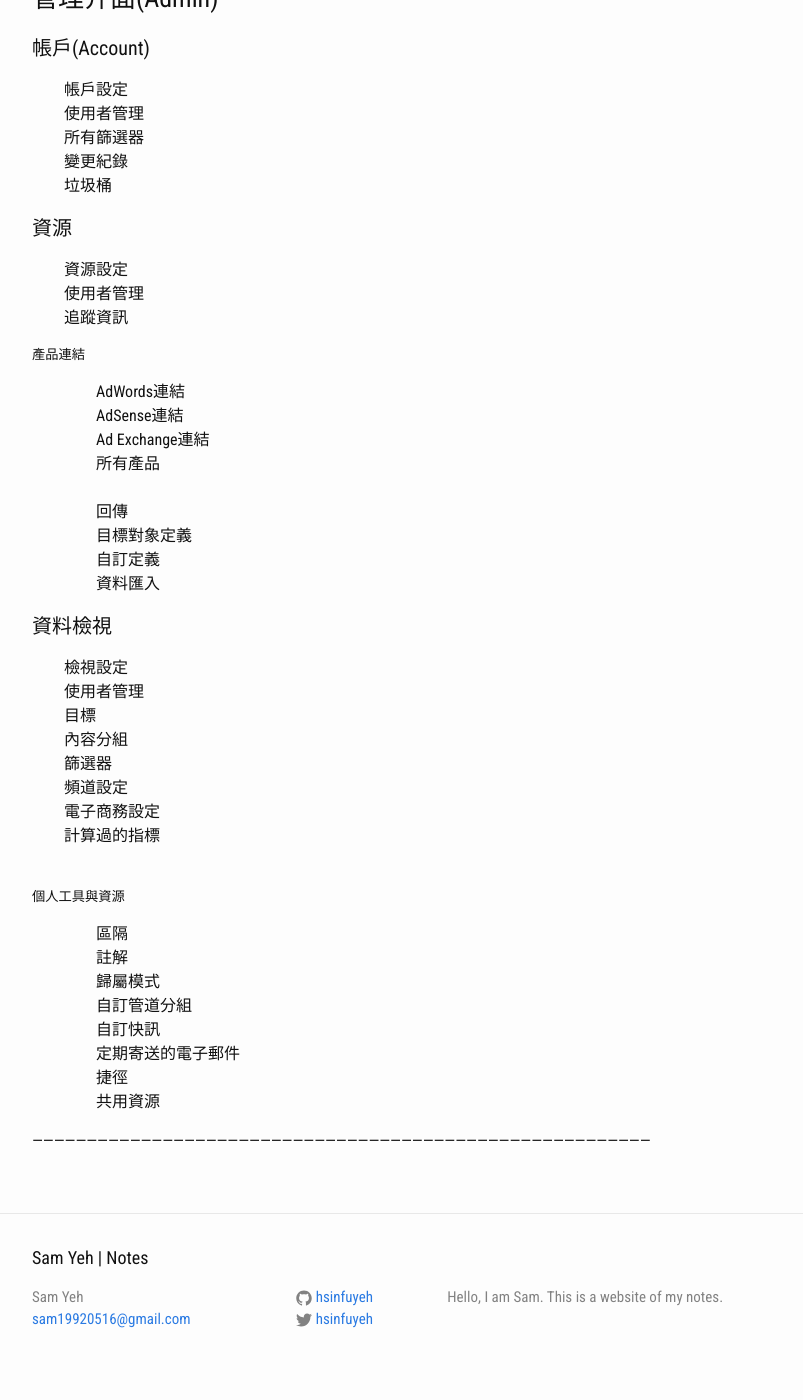
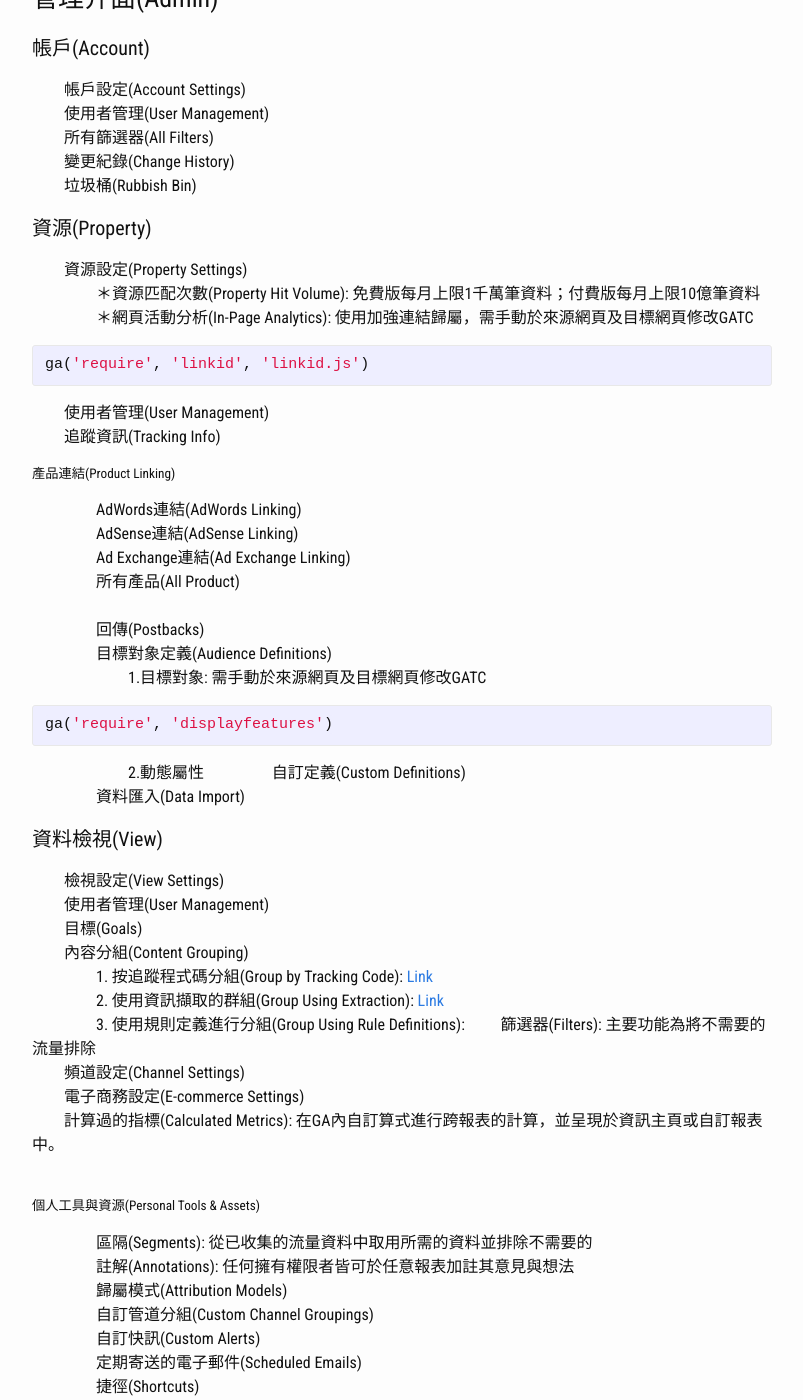
Before and after one commit to hsinfuyeh/hsinfuyeh.github.io, a Jekyll site: the page built from _posts/2017-09-15-google-analytics-06.markdown, in a window 1280 px wide and 1400 px high, scrolled down 221 px. Shown: the whole window, without its empty margins (238-1041 px from the left). Built offline with Jekyll 4.4.1, drawn with Linux system fonts in a browser that asks for light colours; some of the changed text lies outside the part shown.

Commit message:
update notes

```diff
--- a/_posts/2017-09-15-google-analytics-06.markdown
+++ b/_posts/2017-09-15-google-analytics-06.markdown
@@ -7,43 +7,57 @@ categories: jekyll update
 <h3>管理介面(Admin)</h3>
 {% highlight ruby %}{% endhighlight %}
 <h4>帳戶(Account)</h4>
-　　帳戶設定<br>
-　　使用者管理<br>
-　　所有篩選器<br>
-　　變更紀錄<br>
-　　垃圾桶<br>
-<h4>資源</h4>
-　　資源設定<br>
-　　使用者管理<br>
-　　追蹤資訊<br>
-<h5>產品連結</h5>
-　　　　AdWords連結<br>
-　　　　AdSense連結<br>
-　　　　Ad Exchange連結<br>
-　　　　所有產品<br>
+　　帳戶設定(Account Settings)<br>
+　　使用者管理(User Management)<br>
+　　所有篩選器(All Filters)<br>
+　　變更紀錄(Change History)<br>
+　　垃圾桶(Rubbish Bin)<br>
+<h4>資源(Property)</h4>
+　　資源設定(Property Settings)<br>
+　　　　＊資源匹配次數(Property Hit Volume): 免費版每月上限1千萬筆資料；付費版每月上限10億筆資料<br>
+　　　　＊網頁活動分析(In-Page Analytics): 使用加強連結歸屬，需手動於來源網頁及目標網頁修改GATC<br>
+{% highlight ruby %}ga('require', 'linkid', 'linkid.js'){% endhighlight %}
+　　使用者管理(User Management)<br>
+　　追蹤資訊(Tracking Info)<br>
+<h5>產品連結(Product Linking)</h5>
+　　　　AdWords連結(AdWords Linking)<br>
+　　　　AdSense連結(AdSense Linking)<br>
+　　　　Ad Exchange連結(Ad Exchange Linking)<br>
+　　　　所有產品(All Product)<br>
 　　　　<br>
-　　　　回傳<br>
-　　　　目標對象定義<br>
-　　　　自訂定義<br>
-　　　　資料匯入<br>
-<h4>資料檢視</h4>
-　　檢視設定<br>
-　　使用者管理<br>
-　　目標<br>
-　　內容分組<br>
-　　篩選器<br>
-　　頻道設定<br>
-　　電子商務設定<br>
-　　計算過的指標<br>
+　　　　回傳(Postbacks)<br>
+　　　　目標對象定義(Audience Definitions)<br>
+　　　　　　1.目標對象: 需手動於來源網頁及目標網頁修改GATC
+{% highlight ruby %}ga('require', 'displayfeatures'){% endhighlight %}
+　　　　　　2.動態屬性
+　　　　自訂定義(Custom Definitions)<br>
+　　　　資料匯入(Data Import)<br>
+<h4>資料檢視(View)</h4>
+　　檢視設定(View Settings)<br>
+　　使用者管理(User Management)<br>
+　　目標(Goals)<br>
+　　內容分組(Content Grouping)<br>
+　　　　1. 按追蹤程式碼分組(Group by Tracking Code): [Link][Group-by-TC]<br>
+　　　　2. 使用資訊擷取的群組(Group Using Extraction): [Link][Group-Using-Extraction]<br>
+　　　　3. 使用規則定義進行分組(Group Using Rule Definitions):
+　　篩選器(Filters): 主要功能為將不需要的流量排除<br>
+　　頻道設定(Channel Settings)<br>
+　　電子商務設定(E-commerce Settings)<br>
+　　計算過的指標(Calculated Metrics): 在GA內自訂算式進行跨報表的計算，並呈現於資訊主頁或自訂報表中。<br>
 　　<br>
-<h5>個人工具與資源</h5>
-　　　　區隔<br>
-　　　　註解<br>
-　　　　歸屬模式<br>
-　　　　自訂管道分組<br>
-　　　　自訂快訊<br>
-　　　　定期寄送的電子郵件<br>
-　　　　捷徑<br>
-　　　　共用資源<br>
+<h5>個人工具與資源(Personal Tools & Assets)</h5>
+　　　　區隔(Segments): 從已收集的流量資料中取用所需的資料並排除不需要的<br>
+　　　　註解(Annotations): 任何擁有權限者皆可於任意報表加註其意見與想法<br>
+　　　　歸屬模式(Attribution Models)<br>
+　　　　自訂管道分組(Custom Channel Groupings)<br>
+　　　　自訂快訊(Custom Alerts)<br>
+　　　　定期寄送的電子郵件(Scheduled Emails)<br>
+　　　　捷徑(Shortcuts)<br>
+　　　　共用資源(Share Assets)<br>
 
 ---------------------------------------------------------------------------------------------------------------------------------------------------------------------------<br>
+
+＊篩選器(Filter) v.s 區隔(Segments): 篩選器是尚未開始收集資料前便已排除；區隔是資料收集後再加以處理。
+
+[Group-by-TC]:https://support.google.com/analytics/answer/2853546?hl=zh-Hant
+[Group-Using-Extraction]:https://support.google.com/analytics/answer/1034324?hl=zh-Hant
```
Also changed, not shown: _posts/2017-09-10-google-analytics-01.markdown (+10 -10 lines), _posts/2017-09-11-google-analytics-02.markdown (+17 -16 lines), _posts/2017-09-12-google-analytics-03.markdown (+6 -6 lines).
